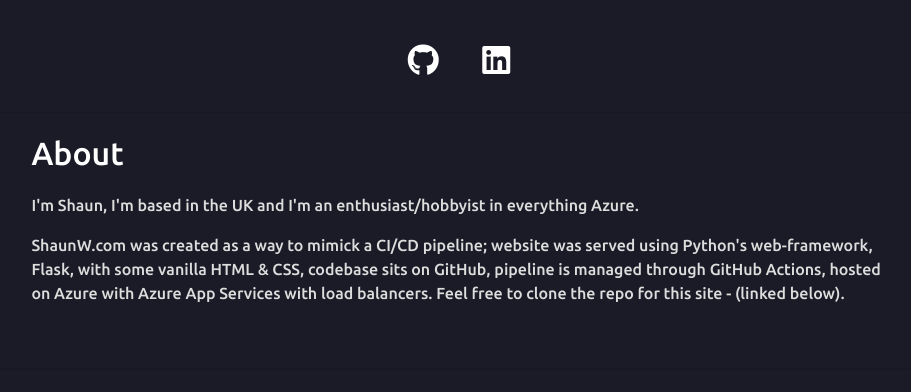
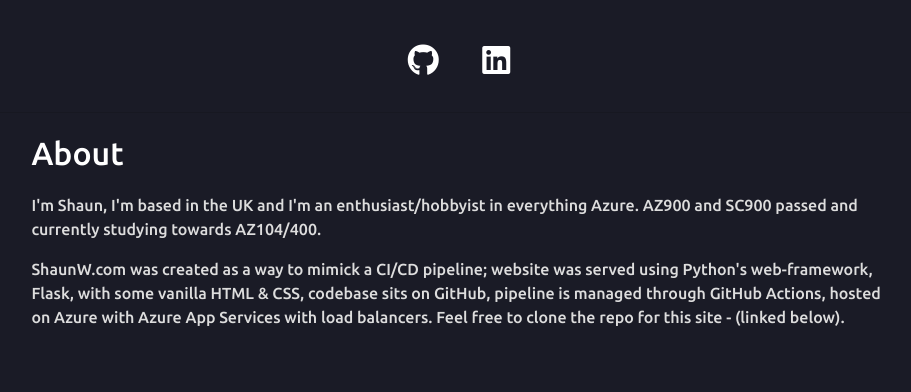
Before and after one commit to saw3369/shaunw, a Flask app: page / in a window 1280 px wide. Shown: the part 348-740 px from the top of the page, without its empty margins (181-1092 px from the left). Run offline with Flask 2, Linux system fonts and the light colour scheme; some libraries are stand-ins or nearby versions.

Commit message:
update to bio

```diff
--- a/templates/index.html
+++ b/templates/index.html
@@ -77,7 +77,7 @@
         </div>
         <div class="content-body">
           <p>
-            I'm Shaun, I'm based in the UK and I'm an enthusiast/hobbyist in everything Azure.
+            I'm Shaun, I'm based in the UK and I'm an enthusiast/hobbyist in everything Azure. AZ900 and SC900 passed and currently studying towards AZ104/400.
           </p>
 
           <p>
```
